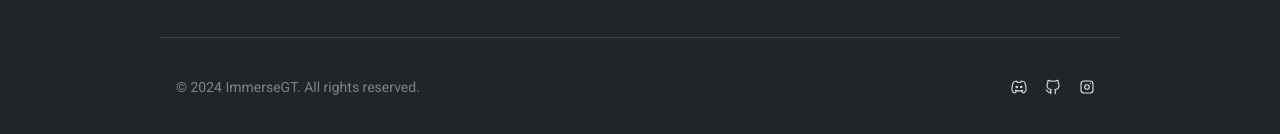
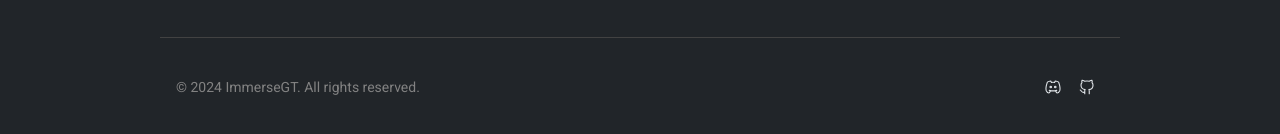
Before and after one commit to immersegt/immersegt, a Next.js app: page / in a window 1280 px wide. Shown: the part 6124-6258 px from the top of the page. Built offline with nearby package versions, Linux system fonts and the light colour scheme; no server answers; the database is empty.

Commit message:
remove instagram

```diff
--- a/components/Footer.tsx
+++ b/components/Footer.tsx
@@ -86,9 +86,6 @@ const Footer = () => {
           <ActionIcon size="lg" color="gray" variant="subtle" component="a" href="https://github.com/AlexT101/ImmerseGT" target="_blank" rel="noopener noreferrer">
             <IconBrandGithub style={{ width: rem(18), height: rem(18) }} stroke={1.5} />
           </ActionIcon>
-          <ActionIcon size="lg" color="gray" variant="subtle" component="a" href="https://www.instagram.com/immerse.gt/" target="_blank" rel="noopener noreferrer">
-            <IconBrandInstagram style={{ width: rem(18), height: rem(18) }} stroke={1.5} />
-          </ActionIcon>
         </Group>
       </Container>
     </footer>
```
